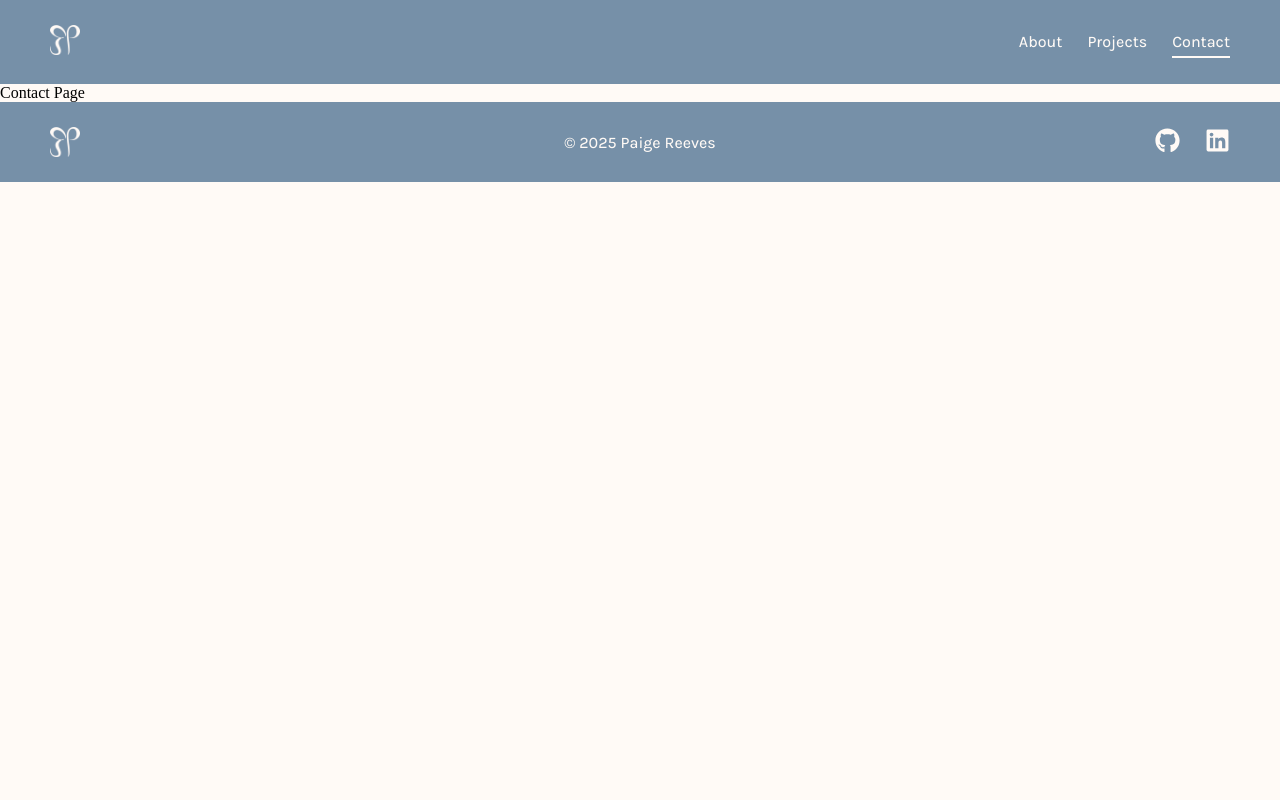
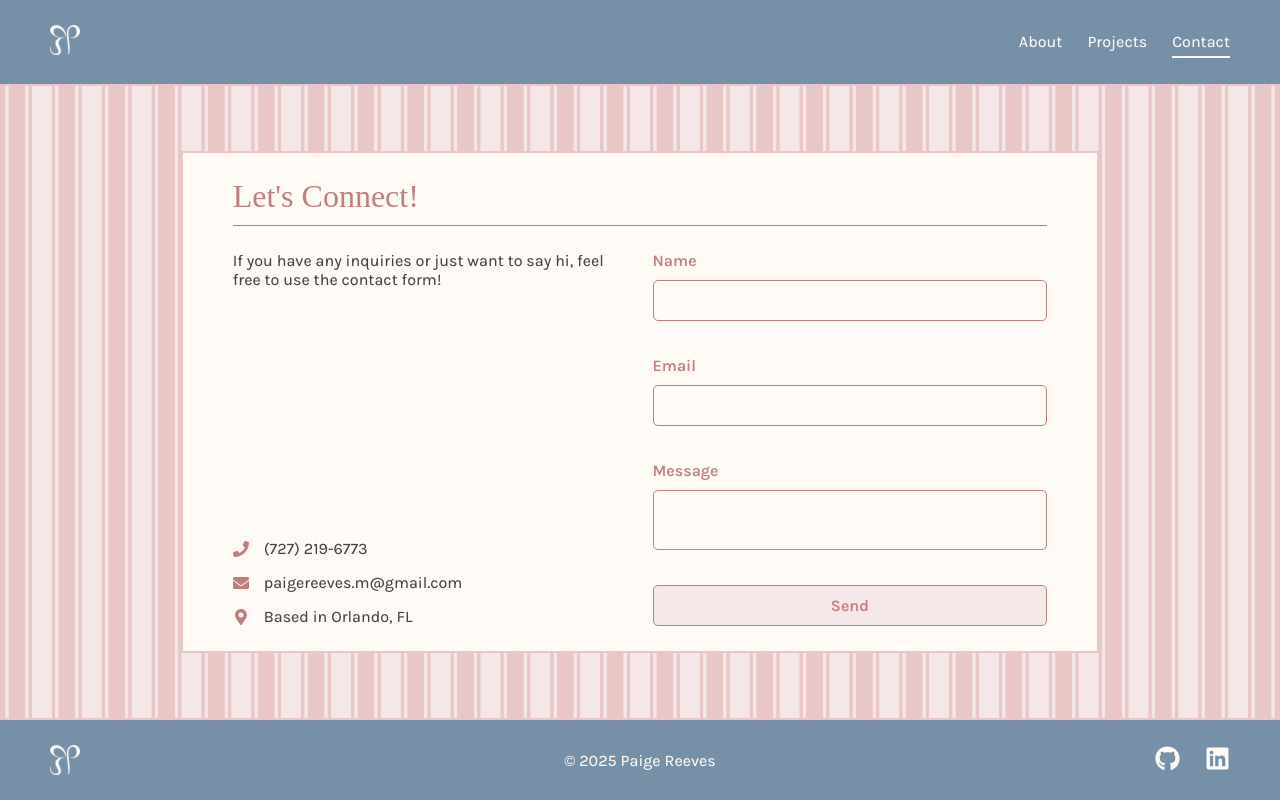
Before and after one commit to rpaigemei/Personal-Portfolio, a React (Vite) app: page /contact in a window 1280 px wide. Built offline with nearby package versions, Linux system fonts and the light colour scheme; a web font is replaced by a local one.

Commit message:
contact page

```diff
--- /dev/null
+++ b/src/components/ContactForm.jsx
@@ -0,0 +1,137 @@
+import { useState } from 'react';
+
+export default function ContactForm() {
+    const [name, setName] = useState("");
+    const [email, setEmail] = useState("");
+    const [message, setMessage] = useState("");
+
+    const [nameError, setNameError] = useState("");
+    const [emailError, setEmailError] = useState("");
+    const [messageError, setMessageError] = useState("");
+
+    const [result, setResult] = useState("Send");
+    const [isSubmitting, setIsSubmitting] = useState(false);
+
+    const onSubmit = async (event) => {
+        event.preventDefault();
+
+        let hasError = false;
+        const emailRegex = /^[^\s@]+@[^\s@]+\.[^\s@]+$/;
+
+        setNameError("");
+        setEmailError("");
+        setMessageError("");
+
+        if (!name.trim()) {
+            setNameError("This field is required.");
+            hasError = true;
+        }
+
+        if (!email.trim()) {
+            setEmailError("This field is required.");
+            hasError = true;
+        } else if (!emailRegex.test(email)) {
+            setEmailError("Please enter a valid email.");
+            hasError = true;
+        }
+
+        if (!message.trim()) {
+            setMessageError("This field is required.");
+            hasError = true;
+        }
+
+        if (hasError || isSubmitting) {
+            return;
+        }
+
+        const formData = new FormData(event.target);
+
+        setIsSubmitting(true);
+        setResult("Sending...");
+
+        try {
+            formData.append("access_key", "068462ad-b637-481c-8a2d-9a1d690bd62c");
+
+            const response = await fetch("https://api.web3forms.com/submit", {
+                method: "POST",
+                body: formData
+            });
+
+            const data = await response.json();
+
+            if (data.success) {
+                setResult("Sent!");
+
+                setName("");
+                setEmail("");
+                setMessage("");
+            }
+            else {
+                setResult("Error Sending. Please try again.");
+            }
+        }
+        finally {
+            setTimeout(() => {
+                setResult("Send");
+                setIsSubmitting(false);
+            }, 3000);
+        }
+    };
+
+  return (
+    <form onSubmit={onSubmit} className="contact-form">
+        <div className="input-container">
+            <div className="subtitle">
+                Name
+            </div>
+
+            <input className="input body"
+                name="name"
+                autoComplete="off"
+                value={name}
+                onChange={(e) => setName(e.target.value)}
+            />
+
+            <div className="error">
+                {nameError}
+            </div>
+        </div>
+        <div className="input-container">
+            <div className="subtitle">
+                Email
+            </div>
+
+            <input className="input body"
+                name="email"
+                autoComplete="off"
+                value={email}
+                onChange={(e) => setEmail(e.target.value)}
+            />
+
+            <div className="error">
+                {emailError}
+            </div>
+        </div>
+        <div className="input-container">
+            <div className="subtitle">
+                Message
+            </div>
+
+            <textarea className="input message body"
+                name="message"
+                autoComplete="off"
+                value={message}
+                onChange={(e) => setMessage(e.target.value)}
+            />
+
+            <div className="error">
+                {messageError}
+            </div>
+        </div>
+
+        <button className="button subtitle" type="submit">
+            {result}
+        </button>
+    </form>
+  );
+}
--- a/src/index.css
+++ b/src/index.css
@@ -6,6 +6,7 @@
   --color-3: #F5E7E7;
   --color-4: #EAC7C7;
   --color-5: #C07E7E;
+  --color-error: #d91515;
 
   --font-heading: 'Petit Formal Script';
   --font-body: 'Karla';
@@ -32,6 +33,22 @@ a {
   }
 }
 
+input {
+  all: unset;
+}
+
+textarea {
+  all: unset;
+}
+
+button {
+  all: unset;
+
+  &:hover {
+    cursor: pointer;
+  }
+}
+
 .nav-bar {
   display: flex;
   flex-direction: row;
@@ -45,7 +62,7 @@ a {
   .logo {
     height: 30px;
 
-    transition: transform 0.25s ease-out;
+    transition: transform 0.3s ease-out;
 
     &:hover {
       transform: scale(1.03);
@@ -82,7 +99,7 @@ a {
       background-color: var(--color-light);
 
       transform: scaleX(0);
-      transition: transform 0.25s ease-out;
+      transition: transform 0.3s ease-out;
       transform-origin: bottom center;
     }
 
@@ -120,7 +137,7 @@ a {
     .logo {
       height: 30px;
 
-      transition: transform 0.25s ease-out;
+      transition: transform 0.3s ease-out;
 
       &:hover {
         transform: scale(1.03);
@@ -140,7 +157,7 @@ a {
       color: var(--color-light);
       font-size: 25px;
 
-      transition: transform 0.25s ease-out;
+      transition: transform 0.3s ease-out;
 
       &:hover {
         transform: scale(1.03);
@@ -188,7 +205,7 @@ a {
     font-weight: var(--weight-normal);
     font-size: var(--size-normal);
 
-    transition: transform 0.25s ease-out;
+    transition: transform 0.3s ease-out;
 
     &:hover {
       transform: scale(1.03);
@@ -469,3 +486,115 @@ a {
     }
   }
 }
+
+.contact {
+  flex: 1;
+
+  .content {
+    display: flex;
+    flex-direction: column;
+
+    gap: 25px;
+    padding: 25px 50px;
+
+    border: 2px solid var(--color-4);
+    background-color: var(--color-light);
+
+    color: var(--color-5);
+
+    .prompt {
+      padding-bottom: 10px;
+
+      border-bottom: 1px solid var(--color-5);
+    }
+
+    .contact-info {
+      display: flex;
+      gap: 25px;
+
+      .side {
+        flex: 1;
+
+        display: flex;
+        flex-direction: column;
+        justify-content: space-between;
+        gap: 25px;
+      }
+
+      .contacts {
+        display: flex;
+        flex-direction: column;
+        gap: 15px;
+
+        .item {
+          display: flex;
+          align-items: center;
+          gap: 15px;
+
+          .icon {
+            color: var(--color-5);
+          }
+        }
+      }
+    }
+  }
+}
+
+.contact-form {
+  display: flex;
+  flex-direction: column;
+  gap: 25px;
+
+  .input-container {
+    flex: 1;
+
+    display: flex;
+    flex-direction: column;
+    gap: 10px;
+
+    .input {
+      display: flex;
+      padding: 10px;
+
+      border-radius: 5px;
+      border: 1px solid var(--color-5);
+
+      transition: all 0.3s ease;
+
+      &:focus {
+        box-shadow: 0 0 5px var(--color-5);
+      }
+    }
+
+    .message {
+      flex: 1;
+    }
+
+    .error {
+      font-family: var(--font-body);
+      font-weight: var(--weight-normal);
+      color: var(--color-error);
+      font-size: var(--size-small);
+    }
+  }
+
+  .button {
+    display: flex;
+    justify-content: center;
+    align-items: center;
+    padding: 10px;
+
+    border-radius: 5px;
+    border: 1px solid var(--color-5);
+
+    background-color: var(--color-3);
+
+    color: var(--color-5);
+
+    transition: all 0.3s ease;
+
+    &:hover {
+      box-shadow: 0 0 5px var(--color-4);
+    }
+  }
+}
--- a/src/pages/Contact.jsx
+++ b/src/pages/Contact.jsx
@@ -1,9 +1,41 @@
 import React from "react";
+import { FaPhone, FaEnvelope, FaMapMarkerAlt } from "react-icons/fa";
+import ContactForm from "../components/ContactForm";
 
 export default function Contact() {
     return (
-        <div>
-            Contact Page
+        <div className="page">
+            <div className="contact pattern-bg">
+                <div className="content">
+                    <div className="prompt heading">
+                        Let's Connect!
+                    </div>
+                    <div className="contact-info">
+                        <div className="side">
+                            <div className="body">
+                                If you have any inquiries or just want to say hi, feel free to use the contact form!
+                            </div>
+                            <div className="contacts">
+                                <div className="item body">
+                                    <FaPhone className="icon" />
+                                    (727) 219-6773
+                                </div>
+                                <div className="item body">
+                                    <FaEnvelope className="icon" />
+                                    paigereeves.m@gmail.com
+                                </div>
+                                <div className="item body">
+                                    <FaMapMarkerAlt className="icon" />
+                                    Based in Orlando, FL
+                                </div>
+                            </div>
+                        </div>
+                        <div className="side">
+                            <ContactForm />
+                        </div>
+                    </div>
+                </div>
+            </div>
         </div>
     )
 }
```
